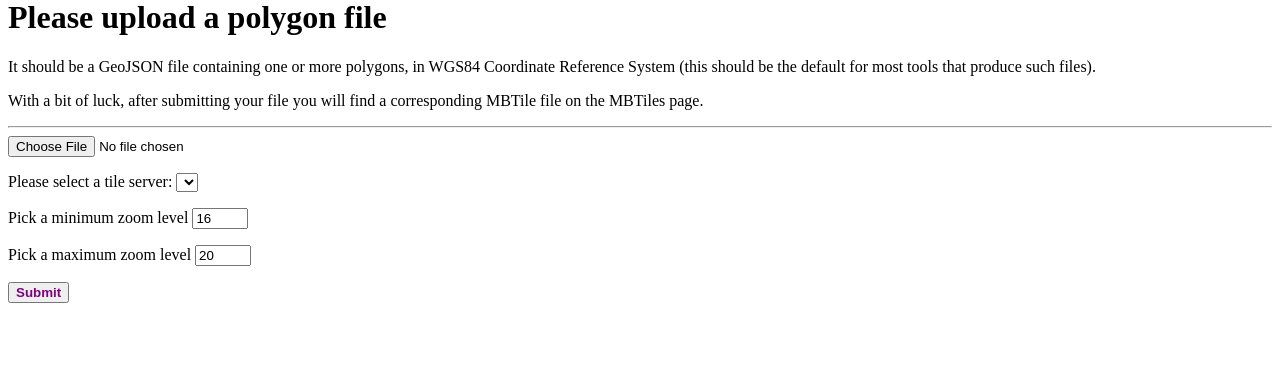
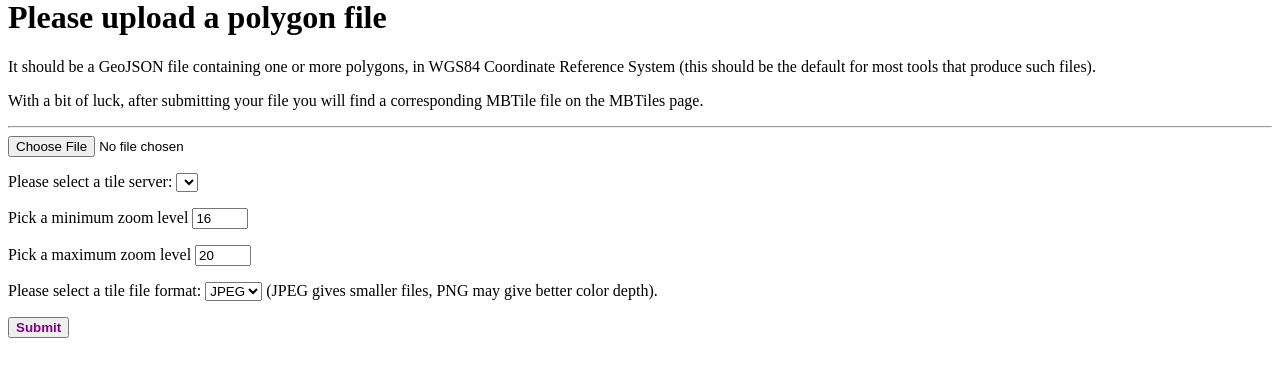
Before and after one commit to HumanitarianStuff/tilehuria-flask, a Flask app: page /upload in a window 1280 px wide. Shown: the part 58-440 px from the top of the page. Run offline with Flask 2, Linux system fonts and the light colour scheme; lists and menus that the app fills with data are empty.

Commit message:
A bit more prep for user login, also added file format selector

```diff
--- a/app/templates/index.html
+++ b/app/templates/index.html
@@ -37,6 +37,16 @@
   </div>
 
   <div>
+    <p>Please select a tile file format:
+      <select id="format" name="format">
+  	<option>JPEG</option>
+	<option>PNG</option>
+      </select>
+      (JPEG gives smaller files, PNG may give better color depth).
+    </p>
+  </div>
+
+  <div>
     <button type="submit" style="color:purple"><strong>Submit</strong></button>
   </div>
 </form>
```
